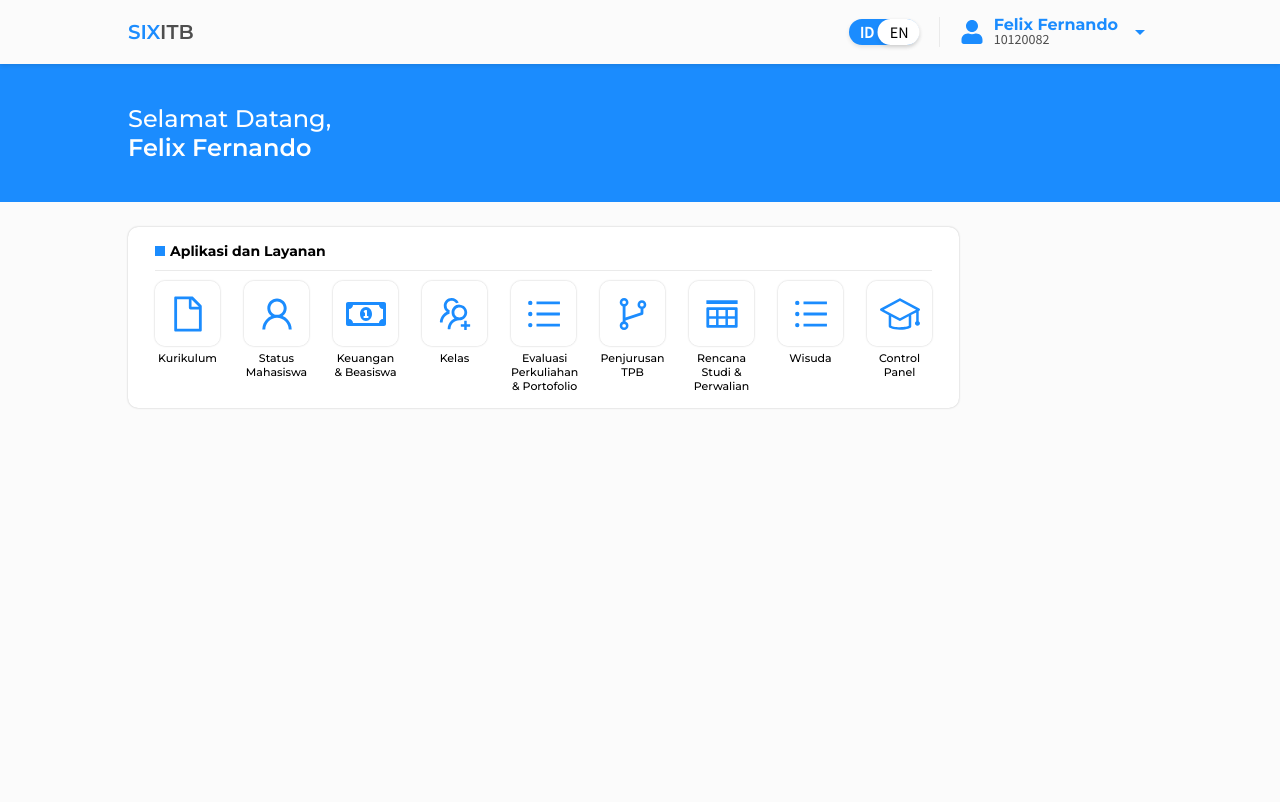
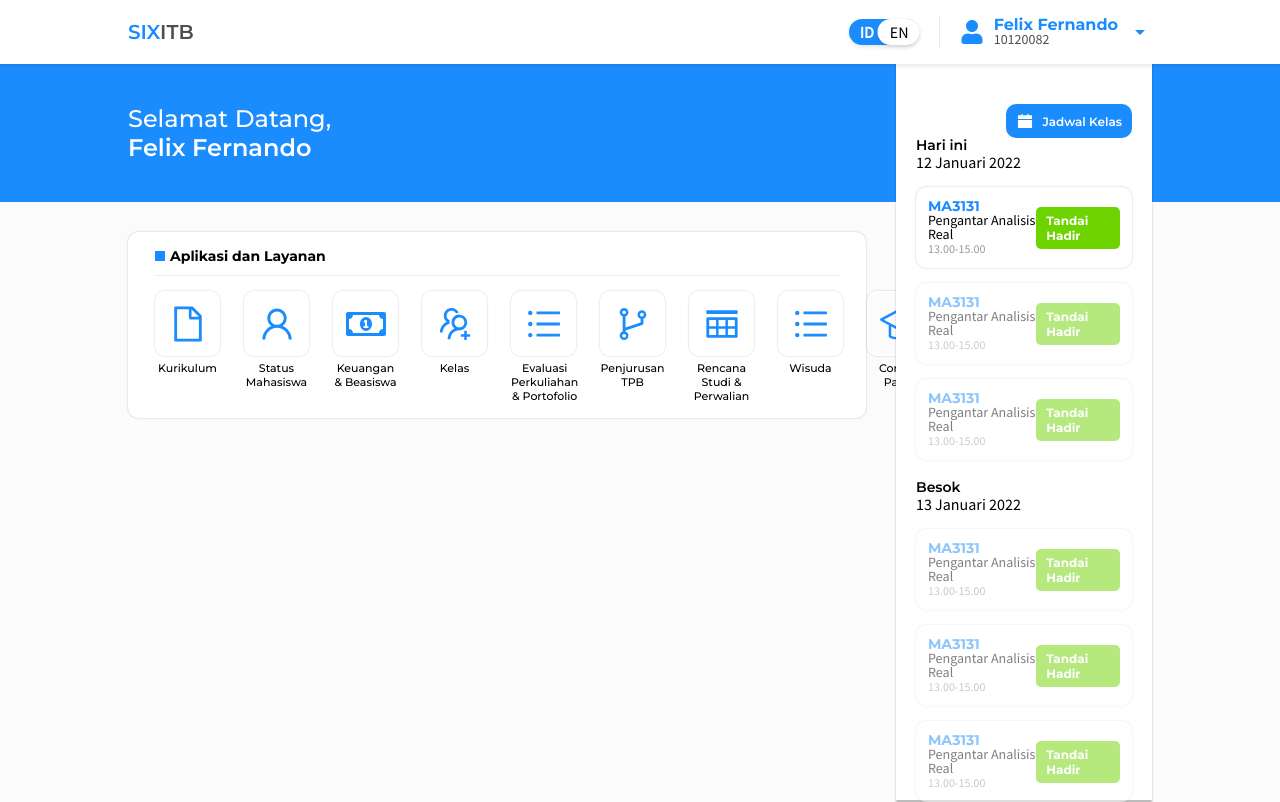
Before and after one commit to FelixFern/SIX-Redesign, a React (Vite) app: page / in a window 1280 px wide. Built offline with nearby package versions, Linux system fonts and the light colour scheme.

Commit message:
jadwal kelas sidebar ui complete

```diff
--- a/src/components/NavigationBar/styles.scss
+++ b/src/components/NavigationBar/styles.scss
@@ -5,6 +5,7 @@ $darkGray: #4E4E4E;
 .navbar-parent {
     position: relative;
     height: 64px;
+    background-color: white;
     box-shadow: 0px 2px 4px rgba(0, 0, 0, 0.1);
     vertical-align: middle;
     display: flex;
--- a/src/pages/Home/AplikasiLayanan/styles.scss
+++ b/src/pages/Home/AplikasiLayanan/styles.scss
@@ -4,7 +4,7 @@ $green: #6DD400;
 $darkGray: #4E4E4E;
 
 .aplikasiLayanan-parent {
-    width: fit-content;
+    width: calc(60vw - 30px);
     box-sizing: border-box;
     padding: 15px 27px;
     background-color: white;
@@ -24,6 +24,11 @@ $darkGray: #4E4E4E;
             margin-right: 5px;
         }
         border-bottom: 1px solid #EAEAEA ;
+    }
+
+    .aplikasi-list {
+        display: flex;
+        justify-content: space-around ;
     }
 }
 
--- a/src/pages/Home/Home.tsx
+++ b/src/pages/Home/Home.tsx
@@ -1,5 +1,52 @@
+import {AiFillCalendar} from 'react-icons/ai'
+
 import AplikasiLayanan from './AplikasiLayanan/AplikasiLayanan'
+import JadwalKelas from './JadwalKelas/JadwalKelas'
 import './styles.scss'
+
+const jadwal = [
+    {
+        'tanggal': '12 Januari 2022',
+        'matkul': [
+            {
+                'kode': 'MA3131',
+                'namaMK': 'Pengantar Analisis Real',
+                'waktu': '13.00-15.00'
+            },
+            {
+                'kode': 'MA3131',
+                'namaMK': 'Pengantar Analisis Real',
+                'waktu': '13.00-15.00'
+            },
+            {
+                'kode': 'MA3131',
+                'namaMK': 'Pengantar Analisis Real',
+                'waktu': '13.00-15.00'
+            },
+        ]
+    },
+    {
+        'tanggal': '13 Januari 2022',
+        'matkul': [
+            {
+                'kode': 'MA3131',
+                'namaMK': 'Pengantar Analisis Real',
+                'waktu': '13.00-15.00'
+            },
+            {
+                'kode': 'MA3131',
+                'namaMK': 'Pengantar Analisis Real',
+                'waktu': '13.00-15.00'
+            },
+            {
+                'kode': 'MA3131',
+                'namaMK': 'Pengantar Analisis Real',
+                'waktu': '13.00-15.00'
+            },
+        ]
+    }
+]
+
 
 const Home = () => {
     return (
@@ -10,8 +57,15 @@ const Home = () => {
                     <h2 className='name'>Felix Fernando</h2>
                 </div>
             </div>
-            <div className='main-content'>
+            <div className='main-content-left'>
                 <AplikasiLayanan></AplikasiLayanan>
+            </div>
+            <div className="main-content-right">
+                <div className="content">
+                    <div className="title"><i><AiFillCalendar></AiFillCalendar></i><h4>Jadwal Kelas</h4></div>
+                    <JadwalKelas jadwal={jadwal}></JadwalKelas>
+
+                </div>
             </div>
         </div>
     )
--- /dev/null
+++ b/src/pages/Home/JadwalKelas/JadwalKelas.tsx
@@ -0,0 +1,39 @@
+import './styles.scss'
+
+const JadwalBox = ({data, index, parentIndex} : any) => {
+    return (
+        <div className={index === 0 && parentIndex === 0 ? 'jadwalBox-parent' : 'jadwalBox-parent muted'}>
+            <div className="detail">
+                <h4 className='kodeMK'>{data.kode}</h4>
+                <p className='namaMK'>{data.namaMK}</p>
+                <p className='waktu'>{data.waktu}</p>
+            </div>
+            <div className='tandaiHadir-btn'>
+                <h4>Tandai Hadir</h4>
+            </div>
+        </div>
+    )
+}
+
+const JadwalKelas = ({jadwal} : any) => {
+    return (
+        <div className='jadwalKelas-parent'>
+            {jadwal.map((data: any, parentIndex: BigInteger) => {
+                return (
+                    <div className='jadwalKelas'>
+                        <h4 className='jadwalKelas-title'>{data.tanggal === '12 Januari 2022' ? `Hari ini`: `Besok`}</h4>
+                        <p>{data.tanggal}</p>
+                        {data.matkul.map((dataMK : any, index : BigInteger) => {
+                            console.log(parentIndex)
+                            return (
+                                <JadwalBox key={index} data={dataMK} index={index} parentIndex={parentIndex}></JadwalBox>
+                            )
+                        })}
+                    </div>
+                )
+            })}
+        </div>
+    )
+}
+
+export default JadwalKelas
--- /dev/null
+++ b/src/pages/Home/JadwalKelas/styles.scss
@@ -0,0 +1,68 @@
+// Declaring Variable
+$accent-color: #1B8CFE;
+$green: #6DD400;
+$darkGray: #4E4E4E;
+
+.muted {
+    opacity: .5;
+}
+
+.jadwalBox-parent {
+    box-sizing: border-box;
+    width: 100%;
+    background-color: white;
+    box-shadow: 0px 0px 2px rgba(0, 0, 0, 0.25);
+    padding: 12px;
+    border-radius: 10px;
+    display: flex;
+    align-items: center;
+    justify-content: space-between;
+    margin: 15px 0;
+
+    .detail {
+        h4 {
+            color: $accent-color;
+            font-size: 14px;
+            line-height: 14px;
+        }
+        .namaMK {
+            font-size: 14px;
+            line-height: 14px;
+        }
+        .waktu {
+            color: #989898;
+            font-size: 12px;
+        }
+    }
+
+    .tandaiHadir-btn {
+        transition: 0.5s ease;
+        background-color: $green;
+        padding: 6px 10px;
+        border-radius: 5px;
+        cursor: pointer;
+
+        &:hover:not(& + .muted) {
+            transition: 0.5s ease;
+            opacity: .8;
+            transform: translateY(-1px);
+        }
+
+        h4 {
+            font-size: 12px;
+            color: white;
+        }
+    }
+}
+
+
+.jadwalKelas-parent {
+    .jadwalKelas {
+        margin-bottom: 20px;
+        .jadwalKelas-title {
+            font-size: 14px;
+            font-weight: 600;
+            line-height: 14px;
+        }
+    }
+}
--- a/src/pages/Home/styles.scss
+++ b/src/pages/Home/styles.scss
@@ -21,14 +21,55 @@ $darkGray: #4E4E4E;
         }
 
     }
-    .main-content {
+    .main-content-left {
         margin: auto;
-        margin-top: 25px;
+        margin-top: 30px;
         width: 80vw;
+        z-index: -2;
+
+        .aplikasi-list {
+            margin-top: 15px;
+            display: flex;
+            column-gap: 24px;
+        }
     }
-    .aplikasi-list {
-        margin-top: 10px;
-        display: flex;
-        column-gap: 24px;
+    .main-content-right {
+        position: absolute;
+        box-shadow: 0px 4px 2px rgba(0, 0, 0, 0.25);
+        right: 10vw;
+        top: 0;
+        z-index: 0;
+        background-color: white;
+        width: 20vw;
+
+        .content {
+            height: calc(100vh - 104px);
+            width: calc(100% - 40px);
+            margin: auto;
+            margin-top: 104px;
+
+            .title {
+                margin-left: auto;
+                border-radius: 10px;
+                display: flex;
+                justify-content: space-around;
+                align-items: center;
+                column-gap: 8px;
+                background-color: $accent-color;
+                color: white;
+                width: fit-content;
+                padding: 8px 10px;
+
+                h4 {
+                    font-weight: 600;
+                    font-size: 12px;
+                }
+                i {
+                    font-size: 18px;
+                    height: 18px;
+                }
+            }
+
+        }
     }
 }
```
